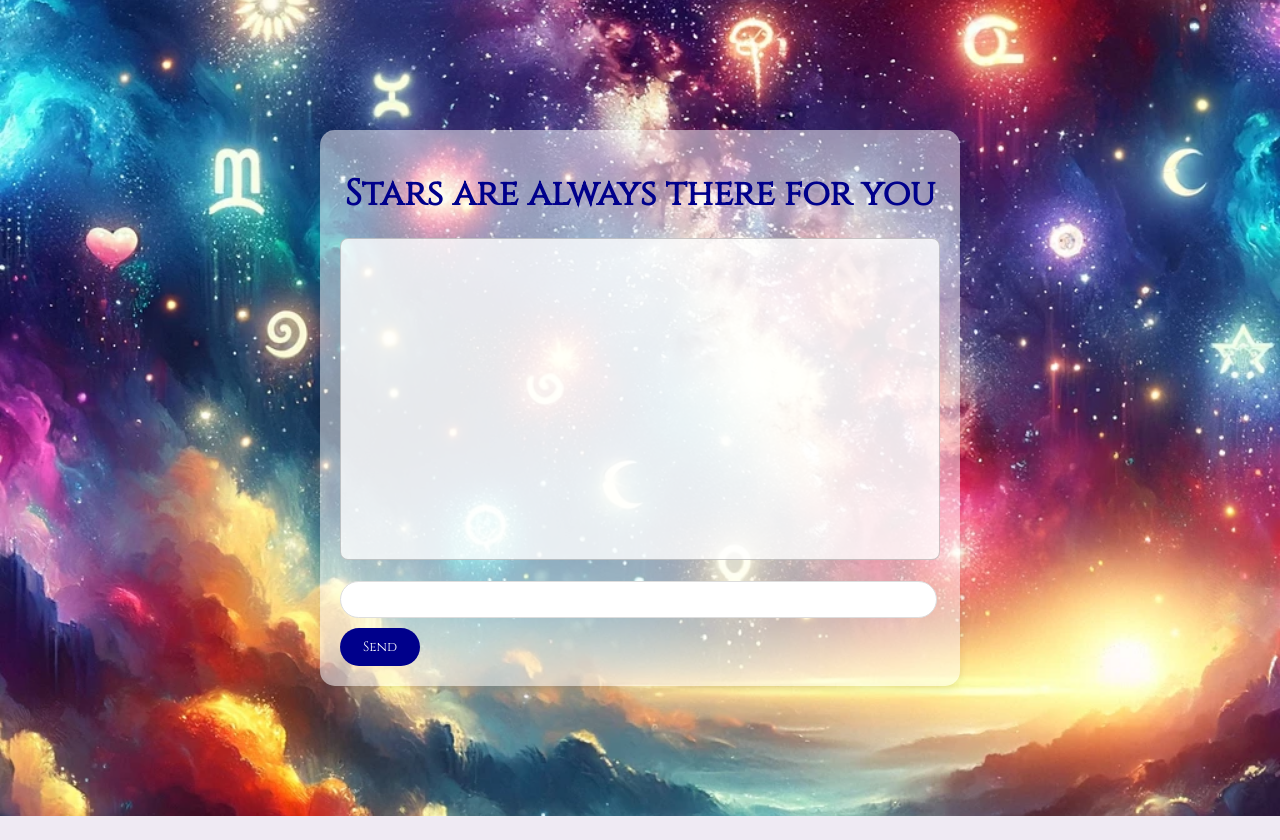
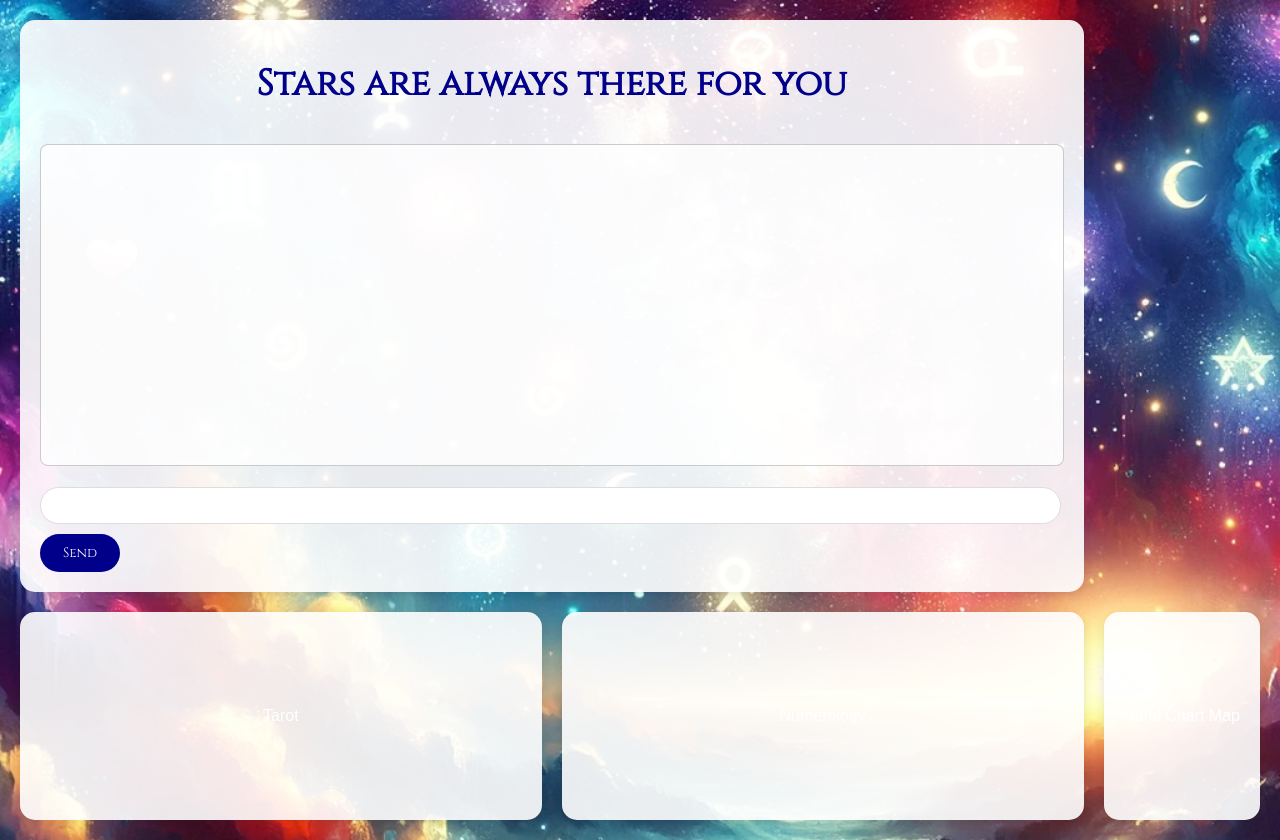
Before and after one commit to ulapopov/solarjourney, a Flask app: page / in a window 1280 px wide. Before the commit the page ends 816 px from the top, so only its background shows below. Run offline with Flask 3, Linux system fonts and the light colour scheme; some libraries are stand-ins or nearby versions.

Commit message:
new style

```diff
--- a/templates/index.html
+++ b/templates/index.html
@@ -5,23 +5,57 @@
 <style>
     body {
         font-family: Arial, sans-serif;
-        display: flex;
-        justify-content: center;
-        align-items: center;
         height: 100vh;
+        margin: 0;
+        display: grid;
+        grid-template-columns: repeat(2, 1fr);
+        grid-template-rows: 2fr 1fr;
+        gap: 20px;
+        padding: 20px;
         background-image: url('/static/astro_stars.webp');
         background-size: cover;
         background-position: center;
         color: #ffffff;
     }
+
     #chat-container {
-        width: 90%;
-        max-width: 600px;
-        background: rgba(255, 255, 255, 0.5); /* Semi-transparent white */
+        grid-column: 1 / 3;
+        grid-row: 1;
+        background: rgba(255, 255, 255, 0.9);
         padding: 20px;
         border-radius: 15px;
         box-shadow: 0 2px 10px rgba(0, 0, 0, 0.1);
+        display: flex;
+        flex-direction: column;
     }
+
+    .service-container {
+        background: rgba(255, 255, 255, 0.9);
+        padding: 20px;
+        border-radius: 15px;
+        box-shadow: 0 2px 10px rgba(0, 0, 0, 0.1);
+        display: flex;
+        align-items: center;
+        justify-content: center;
+        text-align: center;
+    }
+
+    #tarot, #numerology, #natal-chart {
+        grid-row: 2;
+    }
+
+    #tarot {
+        grid-column: 1;
+    }
+
+    #numerology {
+        grid-column: 2;
+    }
+
+    #natal-chart {
+        grid-column: 3;
+    }
+
     #messages {
         list-style-type: none;
         padding: 10px;
@@ -133,5 +167,17 @@
         <input type="text" id="userMessage">
         <button id="sendButton">Send</button>
     </div>
+    <div id="tarot" class="service-container">
+        <p>Tarot</p>
+        <!-- Content for tarot -->
+    </div>
+    <div id="numerology" class="service-container">
+        <p>Numerology</p>
+        <!-- Content for numerology -->
+    </div>
+    <div id="natal-chart" class="service-container">
+        <p>Natal Chart Map</p>
+        <!-- Content for natal chart map -->
+    </div>
 </body>
 </html>
```
